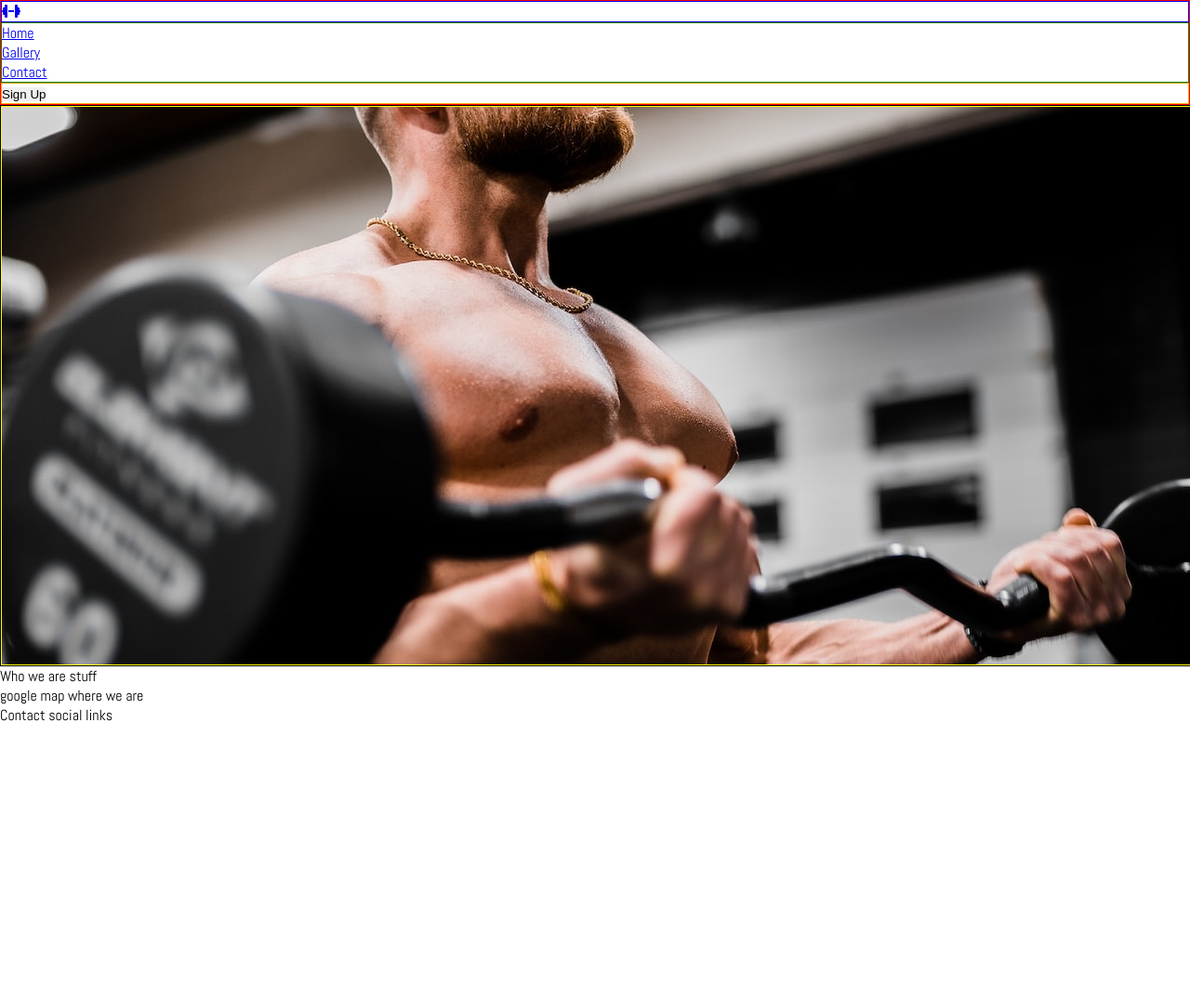
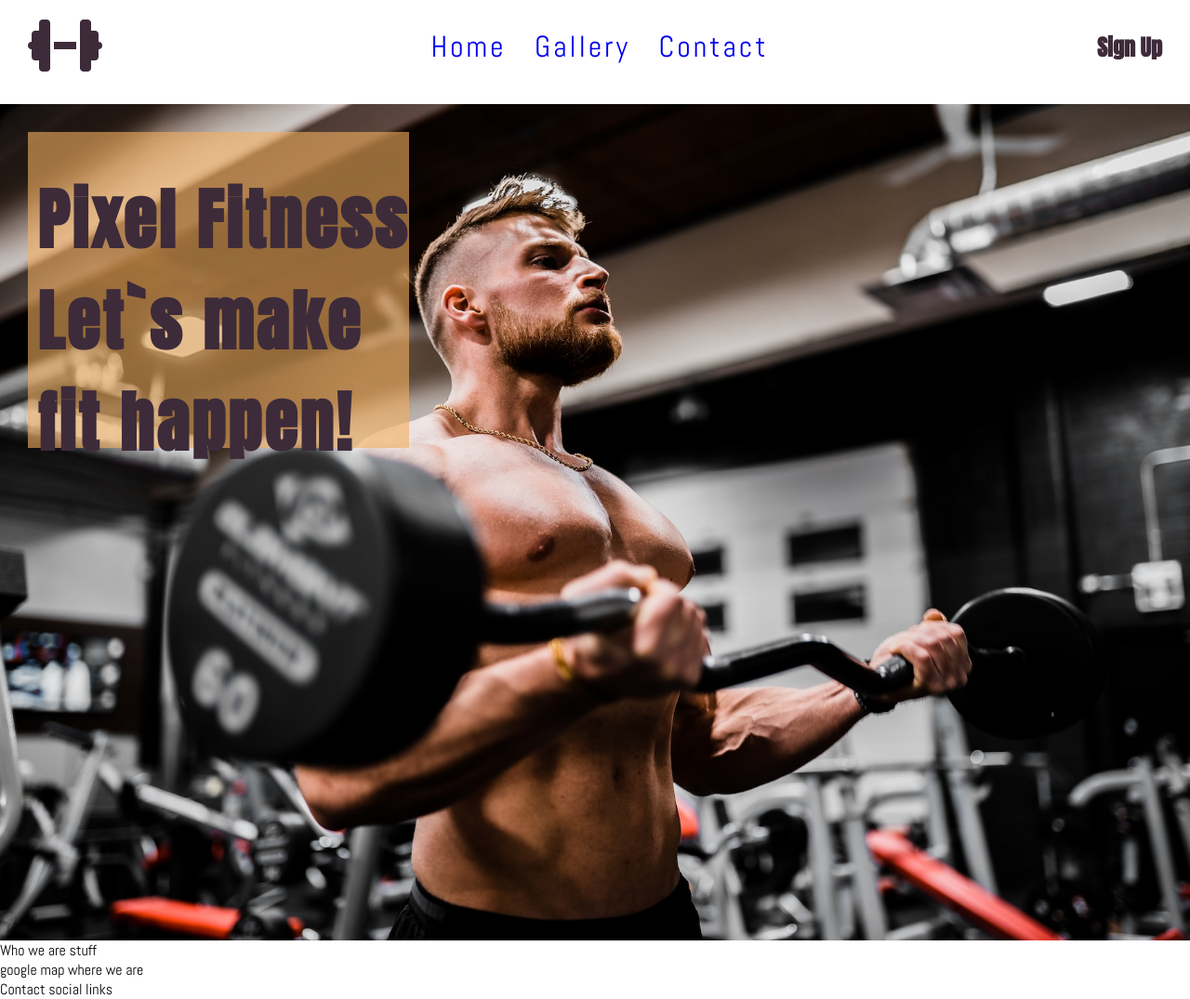
Before and after one commit to kbogar/p1-gym, a plain HTML site: page index.html in a window 1280 px wide. Shown: the whole page at 93% size. Before the commit the page ends 800 px from the top, so only its background shows below. Drawn offline with Linux system fonts and the light colour scheme.

Commit message:
Add cover text to section 1 needs styling

```diff
--- a/assets/css/style.css
+++ b/assets/css/style.css
@@ -8,42 +8,94 @@
 
 body {
     font-family: 'Abel', sans-serif;
-    font-weight: 500;
+    font-weight: 400;
+    color: #040404;
 }
 
 /* headings */
 
 h1, h2 {
     font-family: 'Anton', sans-serif;
+    color: #3d2b3a;
 }
 
 /* header */
 
-#header {
-    border: 1px solid red;
+
+#left-logo {
+    float: left;
+    font-size: 400%;
+    margin-left: 30px;
+    position: relative;
+    bottom: 20px;
 }
 
-#left-logo {
-    border: 1px solid blue;
+#left-logo > a {
+    color: #3d2b3a;
 }
 
 #menu {
-    border: 1px solid green;
+    text-align: center;
+    letter-spacing: 3px;
+    margin-top: 30px;
+    position: relative;
+    right: 40px;
 }
 
-#right-button {
-    border: 1px solid orange;
+#menu li {
+    list-style-type: none;
+    display: inline;
+    font-size: 200%;
+    margin-right: 20px;
 }
+
+#menu a {
+    text-decoration: none;
+}
+
+#sign-up {
+    float: right;
+    text-decoration: none;
+    margin-right: 30px;
+    position: relative;
+    bottom: 37px;
+}
+
 
 /* section-1 */
 
 #section-1 {
-    border: 1px solid black;
+    height: 900px;
+    width: 100%;
+    overflow: hidden;
+
+    position: relative;
+
 }
 
 #front-image {
-    height: 600px;
+    height: 900px;
     width: 100%;
     background: url(../images/anastase-maragos-7kEpUPB8vNk-unsplash.jpg) no-repeat center center;
-    border: 1px solid yellow;
+    background-size: cover;
+
+
 }
+
+#cover-text {
+    font-size: 300%;
+    letter-spacing: 3px;
+
+    background-color: rgba(244, 175, 96, .6);
+
+    width: 400px;
+    height: 300px;
+
+    padding-top: 40px;
+    padding-left: 10px;
+
+    top: 30px;
+    left: 30px;
+
+    position: absolute;
+}
--- a/index.html
+++ b/index.html
@@ -32,14 +32,17 @@
                 </li>
             </ul>
         </nav>
-        <!-- Right box for button -->
-        <div id="right-button">
-            <button class="button">Sign Up</button>
-        </div>
+        <!-- Right box for sign up -->
+        <a href="#">
+            <h2 id="sign-up">Sign Up</h2>
+        </a>
     </header>
     <section id="section-1">
         <div id="front-image"></div>
-        <div id="cover-text"></div>
+        <div id="cover-text">
+            <h1>Pixel Fitness</h1>
+            <h2>Let`s make fit happen!</h2>
+        </div>
     </section>
     <section>Who we are stuff</section>
     <section>google map where we are</section>
```
